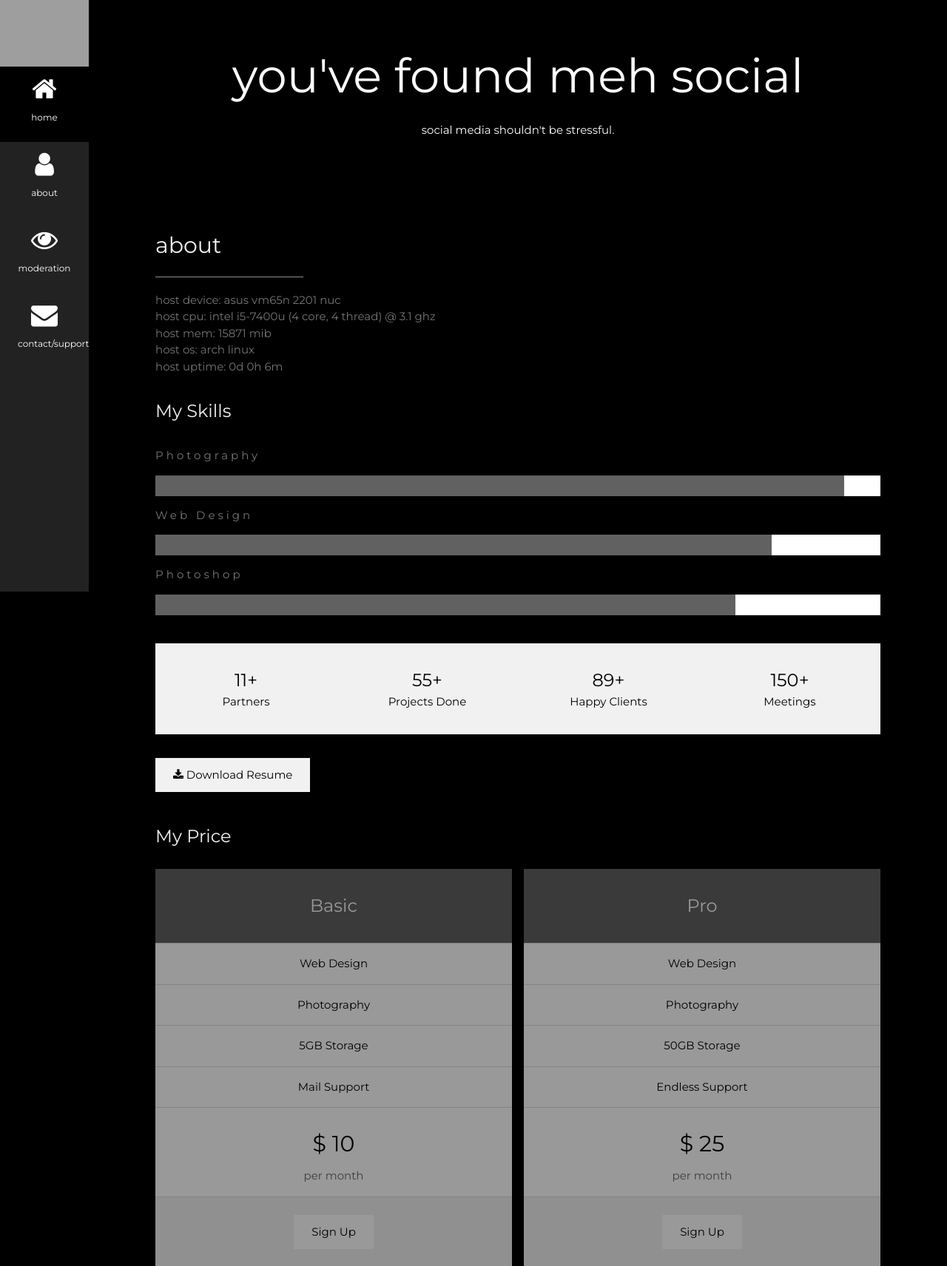
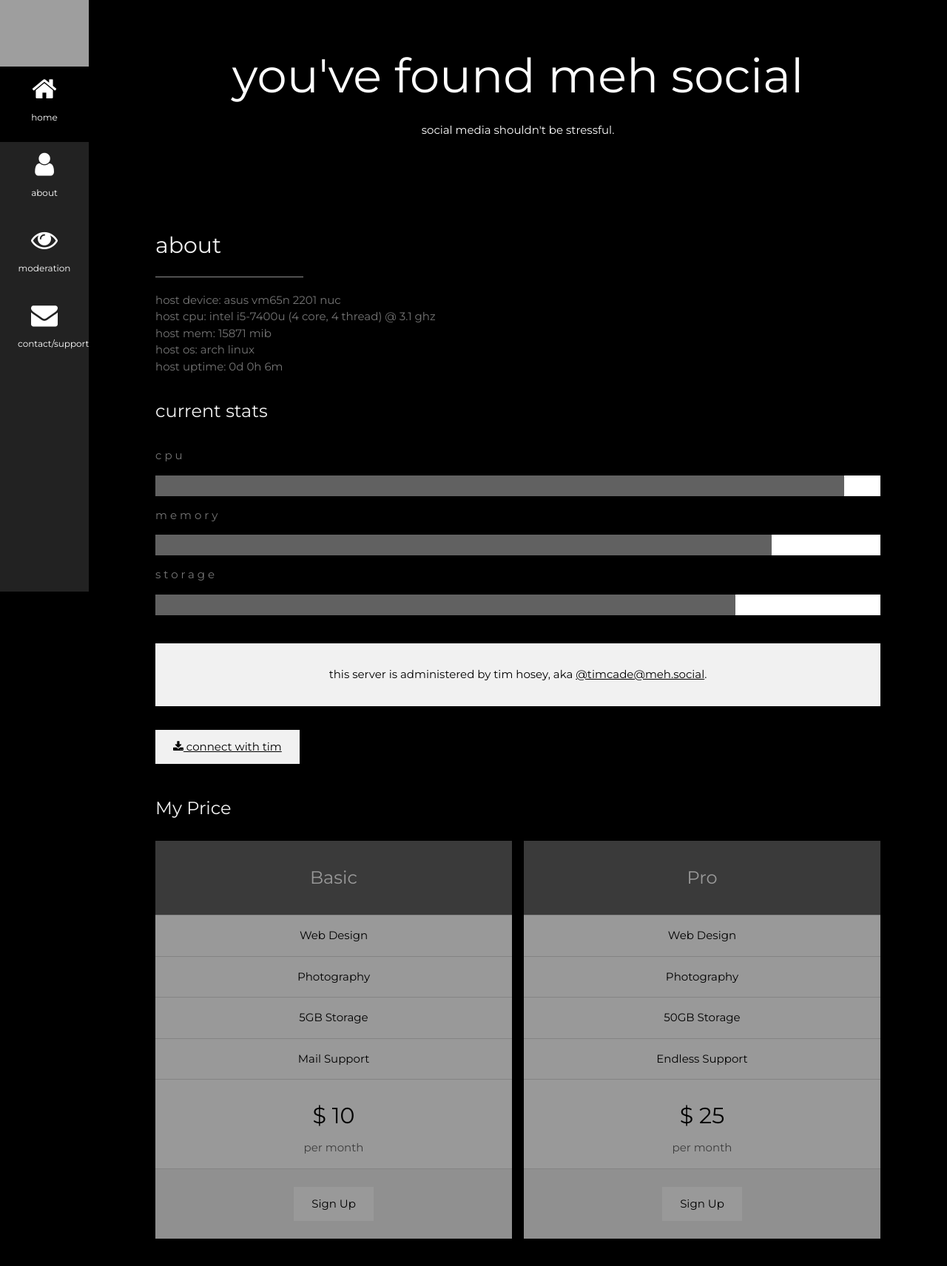
Before and after one commit to timhosey/mehsocial-info-site, a PHP site: page / in a window 1280 px wide. Shown: the top 1712 px of the page at 74% size. Run offline with PHP 8.4, Linux system fonts and the light colour scheme; grey boxes are pictures that could not be loaded.

Commit message:
updating about section

```diff
--- a/about.php
+++ b/about.php
@@ -10,41 +10,28 @@
       <?php $uptime = getUptime(); ?>
       host uptime: <?= $uptime['days'].'d '.$uptime['hours'].'h '.$uptime['mins'].'m'; ?>
     </p>
-    <h3 class="w3-padding-16 w3-text-light-grey">My Skills</h3>
-    <p class="w3-wide">Photography</p>
+    <h3 class="w3-padding-16 w3-text-light-grey">current stats</h3>
+    <p class="w3-wide">cpu</p>
     <div class="w3-white">
       <div class="w3-dark-grey" style="height:28px;width:95%"></div>
     </div>
-    <p class="w3-wide">Web Design</p>
+    <p class="w3-wide">memory</p>
     <div class="w3-white">
       <div class="w3-dark-grey" style="height:28px;width:85%"></div>
     </div>
-    <p class="w3-wide">Photoshop</p>
+    <p class="w3-wide">storage</p>
     <div class="w3-white">
       <div class="w3-dark-grey" style="height:28px;width:80%"></div>
     </div><br>
 
     <div class="w3-row w3-center w3-padding-16 w3-section w3-light-grey">
-      <div class="w3-quarter w3-section">
-        <span class="w3-xlarge">11+</span><br>
-        Partners
-      </div>
-      <div class="w3-quarter w3-section">
-        <span class="w3-xlarge">55+</span><br>
-        Projects Done
-      </div>
-      <div class="w3-quarter w3-section">
-        <span class="w3-xlarge">89+</span><br>
-        Happy Clients
-      </div>
-      <div class="w3-quarter w3-section">
-        <span class="w3-xlarge">150+</span><br>
-        Meetings
-      </div>
+      <p>
+        this server is administered by tim hosey, aka <a href="https://meh.social/@timcade">@timcade@meh.social</a>.
+      </p>
     </div>
 
     <button class="w3-button w3-light-grey w3-padding-large w3-section">
-      <i class="fa fa-download"></i> Download Resume
+    <a href="https://meh.social/@timcade"><i class="fa fa-download"></i> connect with tim</a>
     </button>
 
     <!-- Grid for pricing tables -->
```
